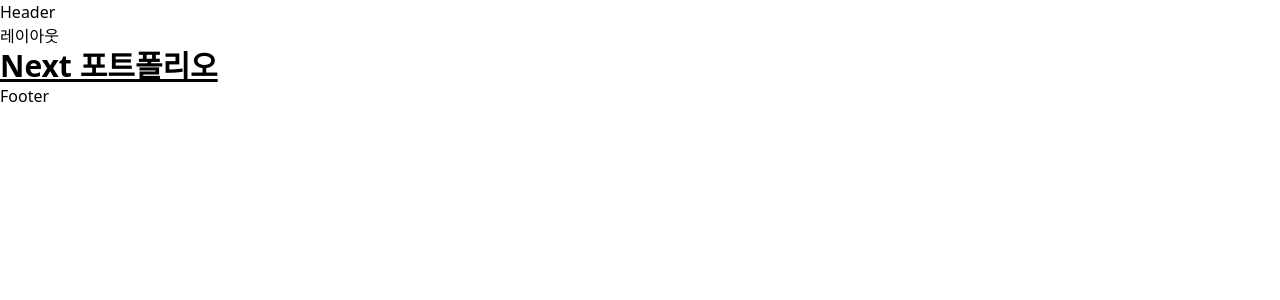
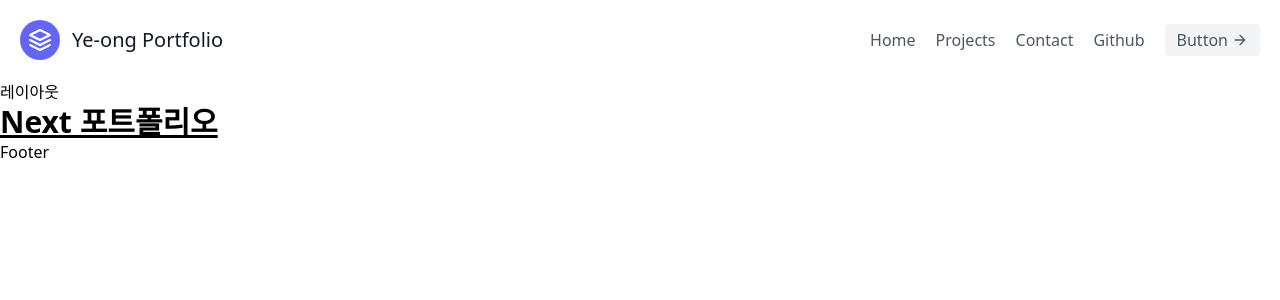
Before and after one commit to yen001004/next-portfolio, a Next.js app: page / in a window 1280 px wide. Shown: the top 300 px of the page. Built offline with nearby package versions, Linux system fonts and the light colour scheme.

Commit message:
feat: Header

```diff
--- a/components/header.js
+++ b/components/header.js
@@ -3,7 +3,45 @@
 const Header = () => {
   return (
     <div>
-      <h1>Header</h1>
+      <header className="text-gray-600 body-font">
+        <div className="container mx-auto flex flex-wrap p-5 flex-col md:flex-row items-center">
+          <a className="flex title-font font-medium items-center text-gray-900 mb-4 md:mb-0">
+            <svg
+              xmlns="http://www.w3.org/2000/svg"
+              fill="none"
+              stroke="currentColor"
+              stroke-linecap="round"
+              stroke-linejoin="round"
+              stroke-width="2"
+              className="w-10 h-10 text-white p-2 bg-indigo-500 rounded-full"
+              viewBox="0 0 24 24"
+            >
+              <path d="M12 2L2 7l10 5 10-5-10-5zM2 17l10 5 10-5M2 12l10 5 10-5"></path>
+            </svg>
+            <span className="ml-3 text-xl">Ye-ong Portfolio</span>
+          </a>
+          <nav className="md:ml-auto flex flex-wrap items-center text-base justify-center">
+            <a className="mr-5 hover:text-gray-900">Home</a>
+            <a className="mr-5 hover:text-gray-900">Projects</a>
+            <a className="mr-5 hover:text-gray-900">Contact</a>
+            <a className="mr-5 hover:text-gray-900">Github</a>
+          </nav>
+          <button className="inline-flex items-center bg-gray-100 border-0 py-1 px-3 focus:outline-none hover:bg-gray-200 rounded text-base mt-4 md:mt-0">
+            Button
+            <svg
+              fill="none"
+              stroke="currentColor"
+              stroke-linecap="round"
+              stroke-linejoin="round"
+              stroke-width="2"
+              className="w-4 h-4 ml-1"
+              viewBox="0 0 24 24"
+            >
+              <path d="M5 12h14M12 5l7 7-7 7"></path>
+            </svg>
+          </button>
+        </div>
+      </header>
     </div>
   );
 };
```
